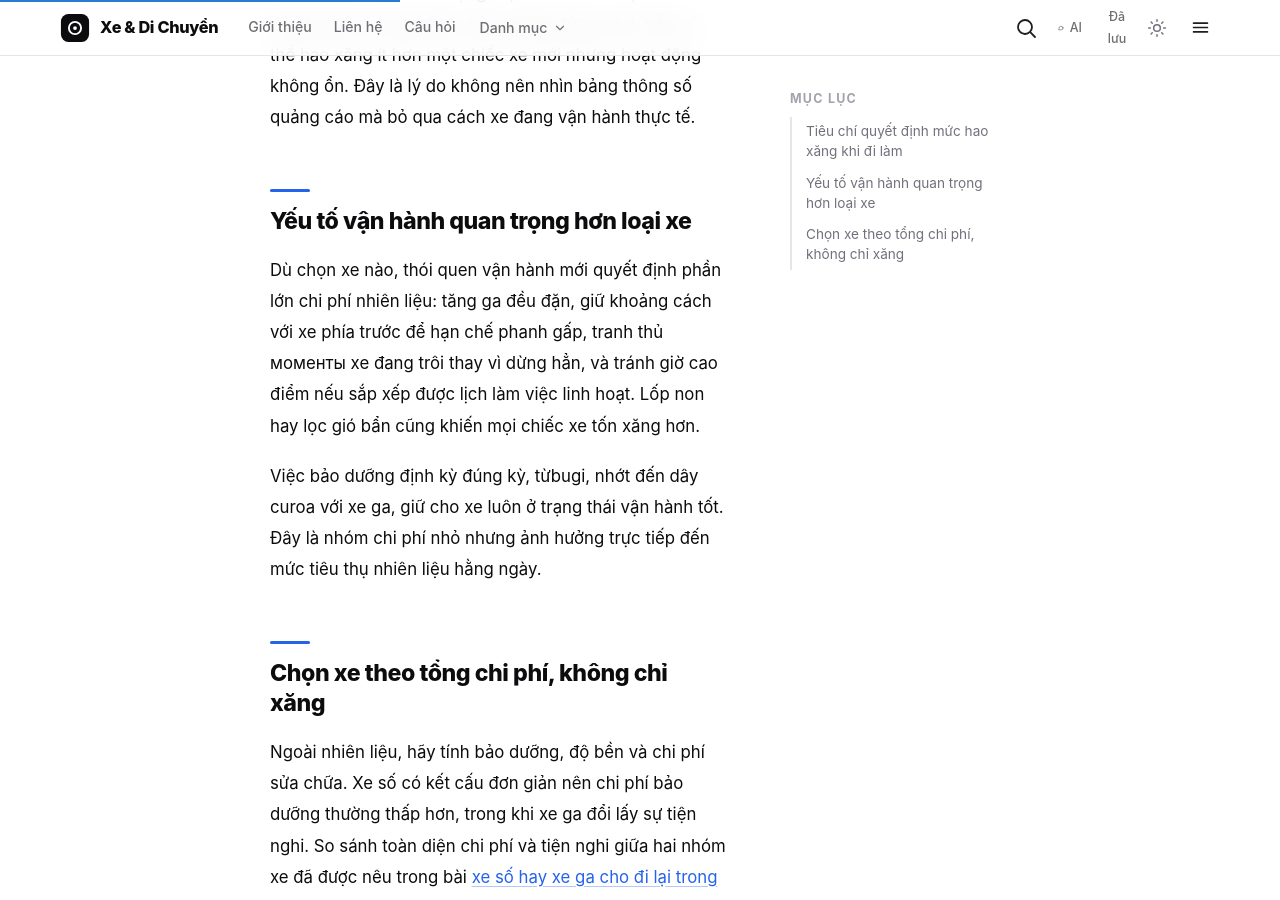
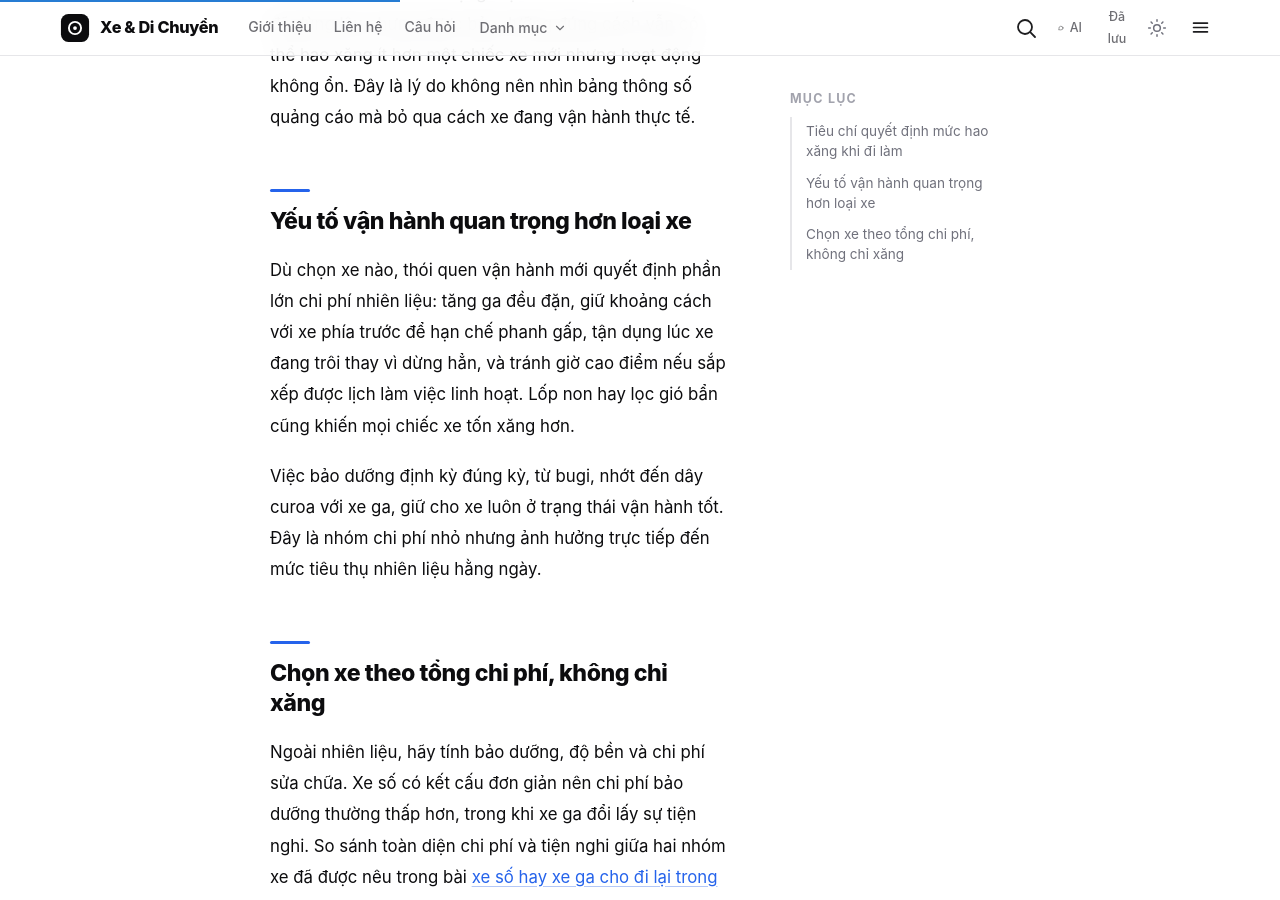
Before and after one commit to codeappweb/lab, a Jekyll site: the page built from _posts/2026-10-01-xe-may-nao-tiet-kiem-xang-nhat-cho-di-lam-ha-noi-tieu-chi-chon.md, in a window 1280 px wide and 900 px high, scrolled down 1254 px. Built offline with Jekyll 4.4.1, drawn with Linux system fonts in a browser that asks for light colours.

Commit message:
article(C02-0006): fix typo in prose

```diff
--- a/_posts/2026-10-01-xe-may-nao-tiet-kiem-xang-nhat-cho-di-lam-ha-noi-tieu-chi-chon.md
+++ b/_posts/2026-10-01-xe-may-nao-tiet-kiem-xang-nhat-cho-di-lam-ha-noi-tieu-chi-chon.md
@@ -33,13 +33,14 @@ Tiêu chí quan trọng nhất là loại truyền động. Trong điều kiện
 
 Tiêu chí thứ hai là dung tích và trọng lượng. Xe có động cơ nhỏ gọn, thân nhẹ cần ít năng lượng hơn mỗi lần tăng tốc từ đèn đỏ, phù hợp với tốc độ chung thấp trong nội thành. Xe cồng kềnh, nặng nề chỉ phát huy lợi thế trên đường trường mà tuyến đi làm hiếm khi có.
 
-Tiêu chí thứ ba là tình trạng thực tế của xe. Một chiếc xe đã dùng lâu nhưng được bảo dưỡng đúng cách vẫn có thể hao xăng ít hơn một chiếc xe mới nhưng hoạt động không ổn. Đây là lý do không nên nhìn bảng thông số quảng cáo mà bỏ qua cách xe đang vận hành thực tế.
+Tiêu chí thứ ba là tình trạng thực tế của xe. Một chiếc xe
+đã dùng lâu nhưng được bảo dưỡng đúng cách vẫn có thể hao xăng ít hơn một chiếc xe mới nhưng hoạt động không ổn. Đây là lý do không nên nhìn bảng thông số quảng cáo mà bỏ qua cách xe đang vận hành thực tế.
 
 ## Yếu tố vận hành quan trọng hơn loại xe
 
-Dù chọn xe nào, thói quen vận hành mới quyết định phần lớn chi phí nhiên liệu: tăng ga đều đặn, giữ khoảng cách với xe phía trước để hạn chế phanh gấp, tranh thủ моменты xe đang trôi thay vì dừng hẳn, và tránh giờ cao điểm nếu sắp xếp được lịch làm việc linh hoạt. Lốp non hay lọc gió bẩn cũng khiến mọi chiếc xe tốn xăng hơn.
+Dù chọn xe nào, thói quen vận hành mới quyết định phần lớn chi phí nhiên liệu: tăng ga đều đặn, giữ khoảng cách với xe phía trước để hạn chế phanh gấp, tận dụng lúc xe đang trôi thay vì dừng hẳn, và tránh giờ cao điểm nếu sắp xếp được lịch làm việc linh hoạt. Lốp non hay lọc gió bẩn cũng khiến mọi chiếc xe tốn xăng hơn.
 
-Việc bảo dưỡng định kỳ đúng kỳ, từbugi, nhớt đến dây curoa với xe ga, giữ cho xe luôn ở trạng thái vận hành tốt. Đây là nhóm chi phí nhỏ nhưng ảnh hưởng trực tiếp đến mức tiêu thụ nhiên liệu hằng ngày.
+Việc bảo dưỡng định kỳ đúng kỳ, từ bugi, nhớt đến dây curoa với xe ga, giữ cho xe luôn ở trạng thái vận hành tốt. Đây là nhóm chi phí nhỏ nhưng ảnh hưởng trực tiếp đến mức tiêu thụ nhiên liệu hằng ngày.
 
 ## Chọn xe theo tổng chi phí, không chỉ xăng
 
```
